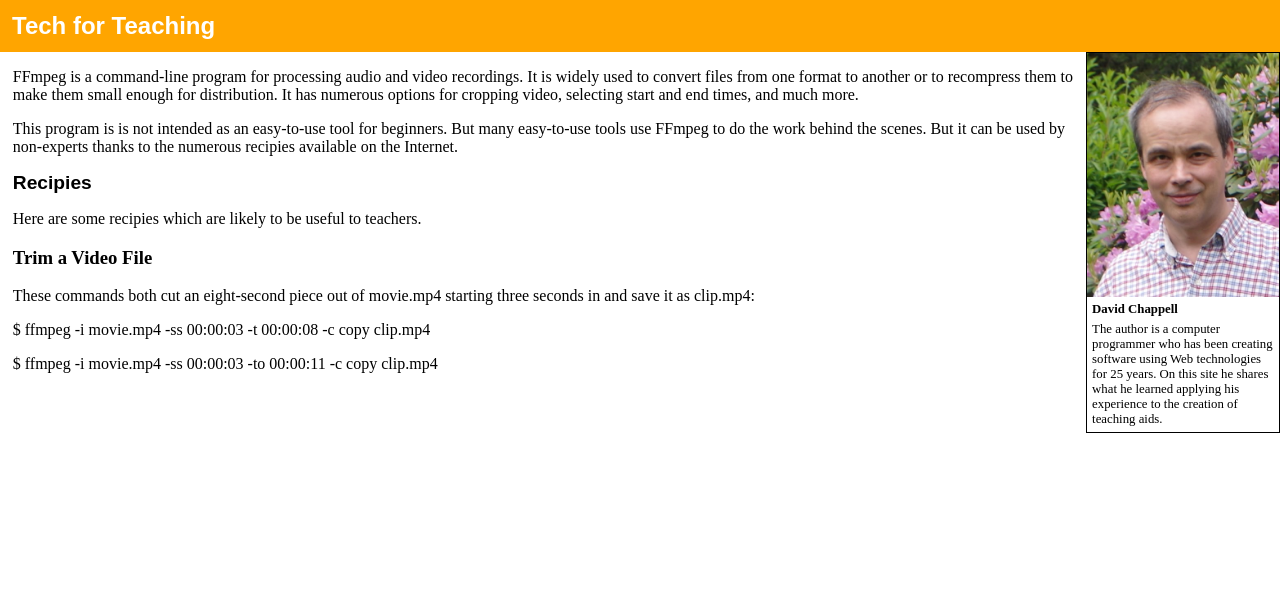
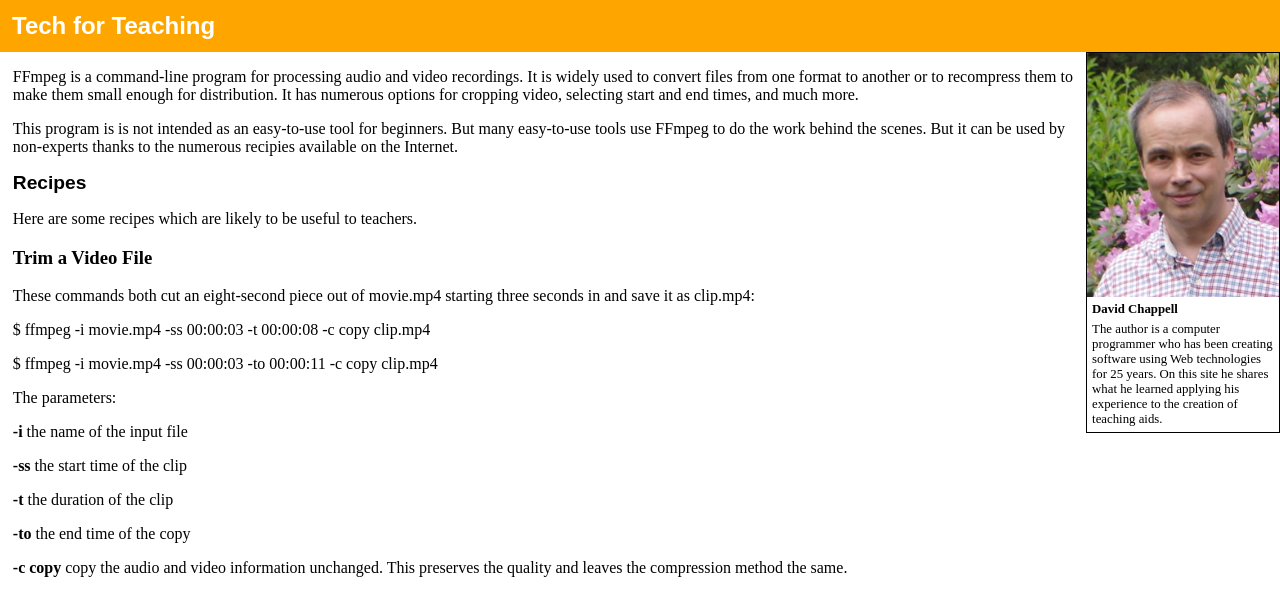
Before and after one commit to david672orford/tech-for-teaching, a Jekyll site: the page built from software/ffmpeg/index.md, in a window 1280 px wide. Shown: the top 616 px of the page. Built offline with Jekyll 4.4.1, drawn with Linux system fonts in a browser that asks for light colours; our own code applies the rules of GitHub Pages for plain Markdown files.

Commit message:
Added some skeletal pages, improved ffmpeg page

```diff
--- a/software/ffmpeg/index.md
+++ b/software/ffmpeg/index.md
@@ -8,9 +8,9 @@ many easy-to-use tools use FFmpeg to do the work behind the scenes. But it
 can be used by non-experts thanks to the numerous recipies available on the
 Internet.
 
-## Recipies
+## Recipes
 
-Here are some recipies which are likely to be useful to teachers.
+Here are some recipes which are likely to be useful to teachers.
 
 ### Trim a Video File
 
@@ -20,3 +20,16 @@ seconds in and save it as clip.mp4:
  $ ffmpeg -i movie.mp4 -ss 00:00:03 -t 00:00:08 -c copy clip.mp4
 
  $ ffmpeg -i movie.mp4 -ss 00:00:03 -to 00:00:11 -c copy clip.mp4
+
+The parameters:
+
+ **-i** the name of the input file
+
+ **-ss** the start time of the clip
+
+ **-t** the duration of the clip
+
+ **-to** the end time of the copy
+
+ **-c copy** copy the audio and video information unchanged. This preserves
+   the quality and leaves the compression method the same.
```
Also changed, not shown: howto/screenshots.md (added, +9 -0 lines), software/handbrake/index.md (added).
